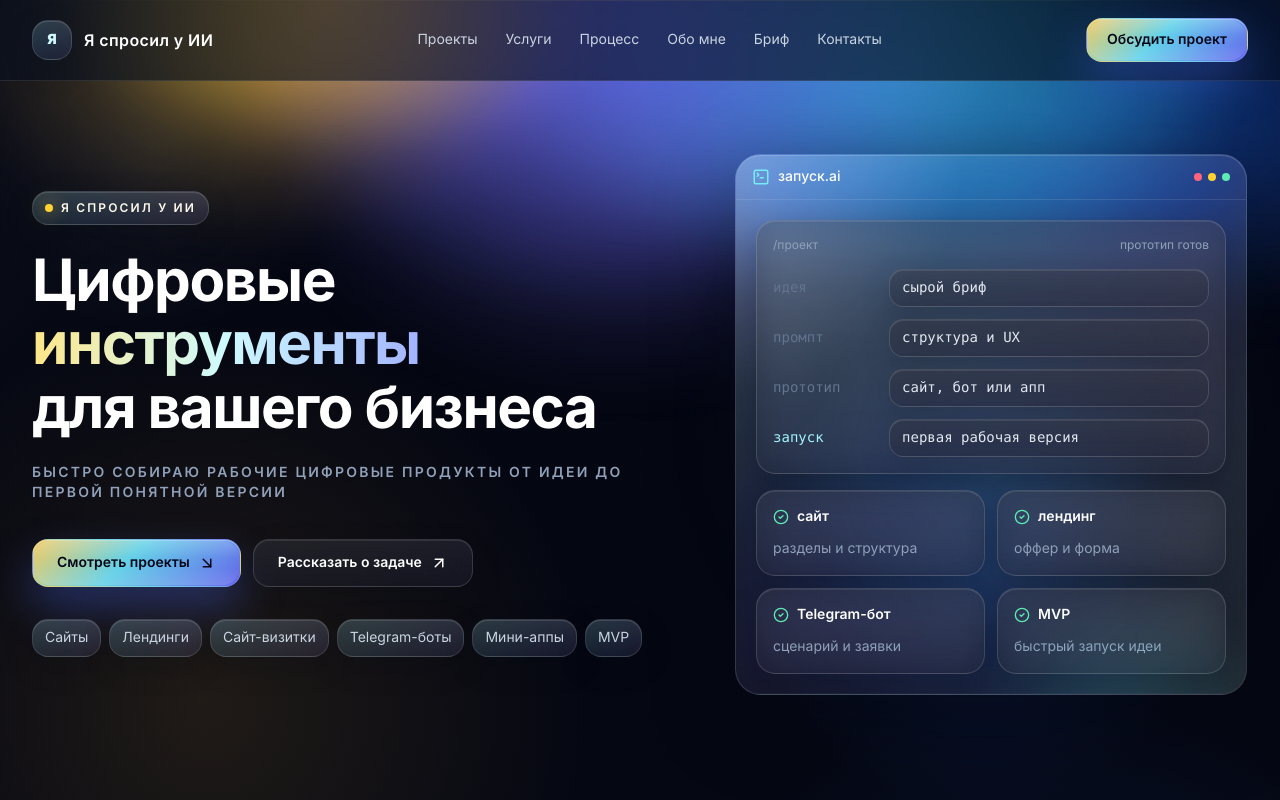
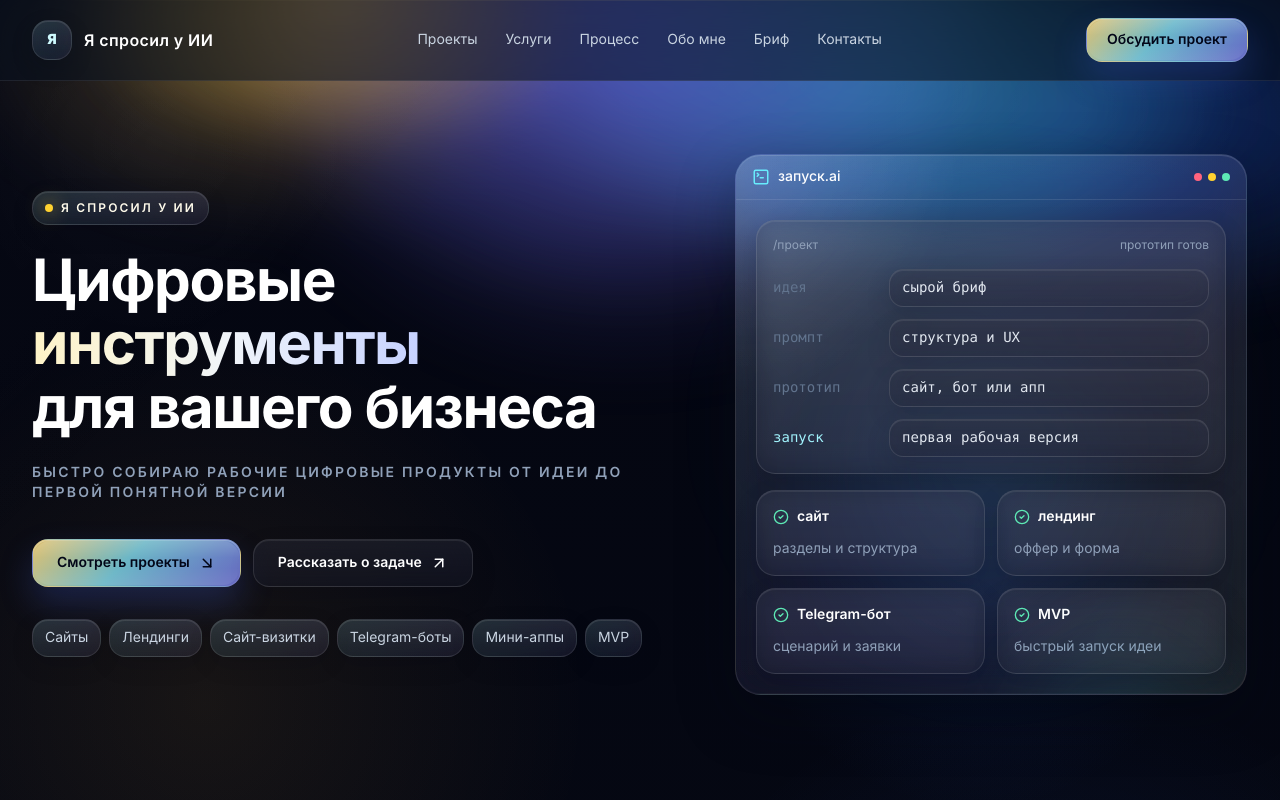
Before and after one commit to yasprosil-ai/portfolio-site, a Next.js app: page / in a window 1280 px wide. Shown: the top 800 px of the page. Built offline with nearby package versions, Linux system fonts and the light colour scheme.

Commit message:
refactor: soften liquid showcase styling

```diff
--- a/app/globals.css
+++ b/app/globals.css
@@ -22,7 +22,7 @@
 html {
   scroll-behavior: smooth;
   background:
-    radial-gradient(circle at top, rgba(110, 231, 255, 0.08), transparent 28rem),
+    radial-gradient(circle at top, rgba(110, 231, 255, 0.05), transparent 28rem),
     #060814;
   overflow-x: clip;
 }
@@ -31,8 +31,8 @@ body {
   margin: 0;
   min-width: 320px;
   background:
-    radial-gradient(circle at 18% 0%, rgba(255, 209, 102, 0.12), transparent 22rem),
-    radial-gradient(circle at 88% 12%, rgba(92, 120, 255, 0.14), transparent 26rem),
+    radial-gradient(circle at 18% 0%, rgba(255, 209, 102, 0.08), transparent 22rem),
+    radial-gradient(circle at 88% 12%, rgba(92, 120, 255, 0.1), transparent 26rem),
     #040611;
   overflow-x: hidden;
 }
@@ -41,8 +41,8 @@ body {
   position: relative;
   isolation: isolate;
   background:
-    radial-gradient(circle at 82% 14%, rgba(47, 112, 255, 0.16), transparent 26rem),
-    radial-gradient(circle at 16% 9%, rgba(252, 186, 61, 0.11), transparent 24rem),
+    radial-gradient(circle at 82% 14%, rgba(47, 112, 255, 0.11), transparent 26rem),
+    radial-gradient(circle at 16% 9%, rgba(252, 186, 61, 0.08), transparent 24rem),
     linear-gradient(180deg, #040611 0%, #070b16 36%, #0a0f1f 100%);
 }
 
@@ -54,11 +54,11 @@ body {
   z-index: -1;
   height: 52rem;
   background:
-    radial-gradient(ellipse at 26% 22%, rgba(255, 196, 91, 0.34), transparent 20rem),
-    radial-gradient(ellipse at 49% 24%, rgba(115, 104, 255, 0.42), transparent 25rem),
-    radial-gradient(ellipse at 67% 18%, rgba(80, 236, 255, 0.22), transparent 24rem),
-    radial-gradient(ellipse at 78% 31%, rgba(52, 114, 255, 0.25), transparent 28rem);
-  filter: blur(26px) saturate(125%);
+    radial-gradient(ellipse at 26% 22%, rgba(255, 196, 91, 0.24), transparent 20rem),
+    radial-gradient(ellipse at 49% 24%, rgba(115, 104, 255, 0.3), transparent 25rem),
+    radial-gradient(ellipse at 67% 18%, rgba(80, 236, 255, 0.16), transparent 24rem),
+    radial-gradient(ellipse at 78% 31%, rgba(52, 114, 255, 0.18), transparent 28rem);
+  filter: blur(24px) saturate(112%);
 }
 
 .site-shell::before {
@@ -68,10 +68,10 @@ body {
   inset: 0;
   z-index: -1;
   background:
-    linear-gradient(135deg, rgba(255, 255, 255, 0.035), transparent 34%),
-    radial-gradient(circle at 12% 18%, rgba(255, 255, 255, 0.06), transparent 12rem),
-    radial-gradient(circle at 82% 14%, rgba(255, 255, 255, 0.045), transparent 14rem);
-  opacity: 0.85;
+    linear-gradient(135deg, rgba(255, 255, 255, 0.025), transparent 34%),
+    radial-gradient(circle at 12% 18%, rgba(255, 255, 255, 0.045), transparent 12rem),
+    radial-gradient(circle at 82% 14%, rgba(255, 255, 255, 0.03), transparent 14rem);
+  opacity: 0.72;
 }
 
 button,
@@ -94,25 +94,25 @@ section[id] {
 
 .hero-spotlight {
   background:
-    radial-gradient(ellipse at 28% 18%, rgba(255, 206, 96, 0.74), transparent 17rem),
-    radial-gradient(ellipse at 49% 20%, rgba(109, 118, 255, 0.72), transparent 24rem),
-    radial-gradient(ellipse at 66% 30%, rgba(88, 236, 255, 0.46), transparent 23rem),
-    radial-gradient(ellipse at 82% 34%, rgba(37, 99, 235, 0.32), transparent 31rem);
-  filter: blur(20px) saturate(125%);
+    radial-gradient(ellipse at 28% 18%, rgba(255, 206, 96, 0.52), transparent 17rem),
+    radial-gradient(ellipse at 49% 20%, rgba(109, 118, 255, 0.54), transparent 24rem),
+    radial-gradient(ellipse at 66% 30%, rgba(88, 236, 255, 0.3), transparent 23rem),
+    radial-gradient(ellipse at 82% 34%, rgba(37, 99, 235, 0.24), transparent 31rem);
+  filter: blur(18px) saturate(112%);
 }
 
 .liquid-panel {
   position: relative;
   overflow: hidden;
-  border: 1px solid rgba(255, 255, 255, 0.12);
+  border: 1px solid rgba(255, 255, 255, 0.1);
   background:
-    linear-gradient(180deg, rgba(255, 255, 255, 0.11), rgba(255, 255, 255, 0.04)),
-    linear-gradient(135deg, rgba(77, 225, 255, 0.1), rgba(115, 104, 255, 0.08) 48%, rgba(255, 196, 91, 0.06));
+    linear-gradient(180deg, rgba(255, 255, 255, 0.09), rgba(255, 255, 255, 0.035)),
+    linear-gradient(135deg, rgba(77, 225, 255, 0.07), rgba(115, 104, 255, 0.055) 48%, rgba(255, 196, 91, 0.04));
   box-shadow:
-    inset 0 1px 0 rgba(255, 255, 255, 0.16),
+    inset 0 1px 0 rgba(255, 255, 255, 0.12),
     inset 0 -1px 0 rgba(255, 255, 255, 0.03),
-    0 24px 80px rgba(4, 8, 20, 0.42);
-  backdrop-filter: blur(22px) saturate(145%);
+    0 20px 56px rgba(4, 8, 20, 0.34);
+  backdrop-filter: blur(18px) saturate(128%);
 }
 
 .liquid-panel::before {
@@ -121,9 +121,9 @@ section[id] {
   position: absolute;
   inset: 0;
   background:
-    radial-gradient(circle at top left, rgba(255, 255, 255, 0.18), transparent 32%),
-    linear-gradient(120deg, rgba(255, 255, 255, 0.1), transparent 28%, transparent 72%, rgba(110, 231, 255, 0.08));
-  opacity: 0.9;
+    radial-gradient(circle at top left, rgba(255, 255, 255, 0.13), transparent 32%),
+    linear-gradient(120deg, rgba(255, 255, 255, 0.07), transparent 28%, transparent 72%, rgba(110, 231, 255, 0.05));
+  opacity: 0.78;
 }
 
 .liquid-panel::after {
@@ -132,19 +132,19 @@ section[id] {
   position: absolute;
   inset: auto -15% -38% 36%;
   height: 58%;
-  background: radial-gradient(circle, rgba(89, 235, 255, 0.2), transparent 62%);
-  filter: blur(20px);
+  background: radial-gradient(circle, rgba(89, 235, 255, 0.12), transparent 62%);
+  filter: blur(16px);
 }
 
 .liquid-chip {
-  border: 1px solid rgba(255, 255, 255, 0.12);
+  border: 1px solid rgba(255, 255, 255, 0.1);
   background:
-    linear-gradient(180deg, rgba(255, 255, 255, 0.11), rgba(255, 255, 255, 0.04)),
-    linear-gradient(135deg, rgba(84, 233, 255, 0.1), rgba(114, 93, 255, 0.07));
+    linear-gradient(180deg, rgba(255, 255, 255, 0.09), rgba(255, 255, 255, 0.035)),
+    linear-gradient(135deg, rgba(84, 233, 255, 0.07), rgba(114, 93, 255, 0.05));
   box-shadow:
-    inset 0 1px 0 rgba(255, 255, 255, 0.12),
-    0 10px 30px rgba(4, 8, 20, 0.2);
-  backdrop-filter: blur(18px) saturate(135%);
+    inset 0 1px 0 rgba(255, 255, 255, 0.1),
+    0 8px 22px rgba(4, 8, 20, 0.16);
+  backdrop-filter: blur(14px) saturate(122%);
 }
 
 .liquid-button {
@@ -152,10 +152,10 @@ section[id] {
   overflow: hidden;
   border: 1px solid rgba(255, 255, 255, 0.1);
   background:
-    linear-gradient(135deg, rgba(255, 214, 102, 0.95), rgba(110, 231, 255, 0.9) 45%, rgba(110, 112, 255, 0.92));
+    linear-gradient(135deg, rgba(244, 209, 119, 0.92), rgba(126, 215, 233, 0.84) 45%, rgba(118, 120, 224, 0.86));
   box-shadow:
-    inset 0 1px 0 rgba(255, 255, 255, 0.35),
-    0 20px 44px rgba(68, 104, 255, 0.34);
+    inset 0 1px 0 rgba(255, 255, 255, 0.28),
+    0 16px 34px rgba(68, 104, 255, 0.22);
 }
 
 .liquid-button::after {
@@ -164,18 +164,18 @@ section[id] {
   position: absolute;
   inset: 1px;
   border-radius: inherit;
-  background: linear-gradient(180deg, rgba(255, 255, 255, 0.18), transparent 38%, transparent 62%, rgba(255, 255, 255, 0.12));
+  background: linear-gradient(180deg, rgba(255, 255, 255, 0.14), transparent 38%, transparent 62%, rgba(255, 255, 255, 0.08));
 }
 
 .liquid-outline {
-  border: 1px solid rgba(255, 255, 255, 0.14);
+  border: 1px solid rgba(255, 255, 255, 0.11);
   background:
-    linear-gradient(180deg, rgba(255, 255, 255, 0.07), rgba(255, 255, 255, 0.03)),
-    rgba(12, 17, 34, 0.34);
+    linear-gradient(180deg, rgba(255, 255, 255, 0.055), rgba(255, 255, 255, 0.025)),
+    rgba(12, 17, 34, 0.28);
   box-shadow:
-    inset 0 1px 0 rgba(255, 255, 255, 0.09),
-    0 12px 30px rgba(4, 8, 20, 0.2);
-  backdrop-filter: blur(18px) saturate(140%);
+    inset 0 1px 0 rgba(255, 255, 255, 0.075),
+    0 10px 24px rgba(4, 8, 20, 0.16);
+  backdrop-filter: blur(14px) saturate(125%);
 }
 
 .reveal-card {
--- a/components/Header.jsx
+++ b/components/Header.jsx
@@ -22,10 +22,10 @@ export default function Header() {
   const resolveHref = (href) => (isHome ? href : `/${href}`);
 
   return (
-    <header className="fixed inset-x-0 top-0 z-50 border-b border-white/10 bg-[#08101f]/62 backdrop-blur-2xl">
+    <header className="fixed inset-x-0 top-0 z-50 border-b border-white/8 bg-[#08101f]/56 backdrop-blur-xl">
       <nav className="mx-auto flex h-20 w-full max-w-7xl items-center justify-between gap-4 px-4 sm:px-6 lg:px-8">
         <Link href="/" onClick={closeMenu} className="group flex h-full min-w-0 items-center gap-3">
-          <span className="liquid-chip grid size-10 place-items-center rounded-[1rem] text-sm font-black text-cyan-100 shadow-[0_0_30px_rgba(88,236,255,0.2)]">
+          <span className="liquid-chip grid size-10 place-items-center rounded-[1rem] text-sm font-black text-cyan-100 shadow-[0_0_18px_rgba(88,236,255,0.12)]">
             Я
           </span>
           <span className="text-sm font-semibold tracking-wide text-white sm:text-base">Я спросил у ИИ</span>
@@ -44,7 +44,7 @@ export default function Header() {
             href={contacts.telegram}
             target="_blank"
             rel="noreferrer"
-            className="liquid-button inline-flex min-h-11 items-center justify-center rounded-[1rem] px-5 text-sm font-semibold text-slate-950 transition hover:brightness-110 active:translate-y-px"
+            className="liquid-button inline-flex min-h-11 items-center justify-center rounded-[1rem] px-5 text-sm font-semibold text-slate-950 transition hover:brightness-105 active:translate-y-px"
           >
             Обсудить проект
           </a>
@@ -62,7 +62,7 @@ export default function Header() {
       </nav>
 
       {isOpen ? (
-        <div className="border-t border-white/10 bg-[#091121]/92 px-4 pb-5 pt-2 backdrop-blur-2xl lg:hidden">
+        <div className="border-t border-white/8 bg-[#091121]/88 px-4 pb-5 pt-2 backdrop-blur-xl lg:hidden">
           <div className="mx-auto grid max-w-7xl gap-1">
             {navItems.map((item) => (
               <Link
@@ -79,7 +79,7 @@ export default function Header() {
               target="_blank"
               rel="noreferrer"
               onClick={closeMenu}
-              className="liquid-button mt-3 inline-flex min-h-12 items-center justify-center rounded-[1rem] px-5 text-sm font-semibold text-slate-950 transition hover:brightness-110 active:translate-y-px"
+              className="liquid-button mt-3 inline-flex min-h-12 items-center justify-center rounded-[1rem] px-5 text-sm font-semibold text-slate-950 transition hover:brightness-105 active:translate-y-px"
             >
               Обсудить проект
             </a>
--- a/components/Hero.jsx
+++ b/components/Hero.jsx
@@ -5,19 +5,19 @@ export default function Hero() {
     <section id="top" className="relative min-h-[100dvh] w-full max-w-full overflow-x-hidden pt-20">
       <div className="absolute inset-0 -z-10">
         <div className="hero-spotlight absolute -top-28 left-1/2 h-[42rem] w-[86rem] max-w-none -translate-x-1/2 opacity-100" />
-        <div className="absolute left-1/2 top-0 h-px w-[min(80rem,92vw)] -translate-x-1/2 bg-gradient-to-r from-transparent via-amber-200/70 to-transparent" />
-        <div className="absolute bottom-0 right-0 h-[28rem] w-[38rem] bg-[radial-gradient(circle,rgba(37,99,235,0.16),transparent_62%)]" />
+        <div className="absolute left-1/2 top-0 h-px w-[min(80rem,92vw)] -translate-x-1/2 bg-gradient-to-r from-transparent via-amber-200/50 to-transparent" />
+        <div className="absolute bottom-0 right-0 h-[28rem] w-[38rem] bg-[radial-gradient(circle,rgba(37,99,235,0.11),transparent_62%)]" />
       </div>
 
       <div className="mx-auto grid min-h-[calc(96dvh-5rem)] w-full max-w-7xl grid-cols-1 items-center gap-12 px-4 py-10 sm:px-6 lg:grid-cols-[minmax(0,1.12fr)_minmax(0,0.88fr)] lg:px-8 lg:py-14">
         <div className="min-w-0 max-w-full lg:max-w-4xl">
-          <p className="liquid-chip mb-6 inline-flex items-center gap-2 rounded-[1rem] px-3 py-2 text-xs font-semibold uppercase tracking-[0.18em] text-amber-50 shadow-[0_0_30px_rgba(245,158,11,0.16)]">
+          <p className="liquid-chip mb-6 inline-flex items-center gap-2 rounded-[1rem] px-3 py-2 text-xs font-semibold uppercase tracking-[0.18em] text-amber-50 shadow-[0_0_22px_rgba(245,158,11,0.1)]">
             <span className="size-2 rounded-full bg-amber-300 shadow-[0_0_18px_rgba(251,191,36,0.9)]" />
             Я спросил у ИИ
           </p>
           <h1 className="w-full max-w-full break-words text-[2rem] font-bold leading-[1.08] tracking-tight text-white sm:text-5xl lg:max-w-[48rem] lg:text-[3.65rem]">
             Цифровые{" "}
-            <span className="bg-gradient-to-r from-amber-200 via-cyan-100 to-indigo-300 bg-clip-text text-transparent">
+            <span className="bg-gradient-to-r from-amber-100 via-slate-100 to-indigo-200 bg-clip-text text-transparent">
               инструменты
             </span>
             <br />
@@ -30,7 +30,7 @@ export default function Hero() {
           <div className="mt-9 flex flex-col gap-3 sm:flex-row">
             <a
               href="#projects"
-              className="liquid-button inline-flex min-h-12 w-full items-center justify-center gap-2 rounded-[1rem] px-6 text-sm font-semibold text-slate-950 transition hover:brightness-110 active:translate-y-px sm:w-auto"
+              className="liquid-button inline-flex min-h-12 w-full items-center justify-center gap-2 rounded-[1rem] px-6 text-sm font-semibold text-slate-950 transition hover:brightness-105 active:translate-y-px sm:w-auto"
             >
               Смотреть проекты
               <ArrowDownRight size={18} />
@@ -58,7 +58,7 @@ export default function Hero() {
         </div>
 
         <div className="relative mx-auto w-full min-w-0 max-w-full sm:max-w-[32rem] lg:ml-auto">
-          <div className="absolute -inset-6 rounded-[2rem] bg-[radial-gradient(circle,rgba(110,231,255,0.24),transparent_58%)] blur-3xl" />
+          <div className="absolute -inset-6 rounded-[2rem] bg-[radial-gradient(circle,rgba(110,231,255,0.15),transparent_58%)] blur-3xl" />
           <div className="liquid-panel relative rounded-[1.6rem]">
             <div className="flex items-center justify-between border-b border-white/10 px-4 py-3">
               <div className="flex items-center gap-2 text-sm font-medium text-white">
--- a/components/ProjectCard.jsx
+++ b/components/ProjectCard.jsx
@@ -14,7 +14,7 @@ export default function ProjectCard({ project, primaryHref = "#contact", seconda
 
   return (
     <>
-      <article className="liquid-panel group flex h-full flex-col rounded-[1.5rem] transition duration-300 hover:-translate-y-1 hover:border-cyan-300/30 hover:bg-[#121d2d]">
+      <article className="liquid-panel group flex h-full flex-col rounded-[1.5rem] transition duration-300 hover:-translate-y-1 hover:border-cyan-300/22 hover:bg-[#121d2d]">
         <a
           href={finalPrimaryHref}
           target={primaryExternal ? "_blank" : undefined}
@@ -78,7 +78,7 @@ export default function ProjectCard({ project, primaryHref = "#contact", seconda
               href={finalPrimaryHref}
               target={primaryExternal ? "_blank" : undefined}
               rel={primaryExternal ? "noreferrer" : undefined}
-              className="liquid-button inline-flex min-h-11 w-full items-center justify-center gap-2 rounded-[1rem] text-sm font-semibold text-slate-950 transition hover:brightness-110 active:translate-y-px"
+              className="liquid-button inline-flex min-h-11 w-full items-center justify-center gap-2 rounded-[1rem] text-sm font-semibold text-slate-950 transition hover:brightness-105 active:translate-y-px"
             >
               {project.primaryLabel}
               <ArrowRight size={15} />
```
